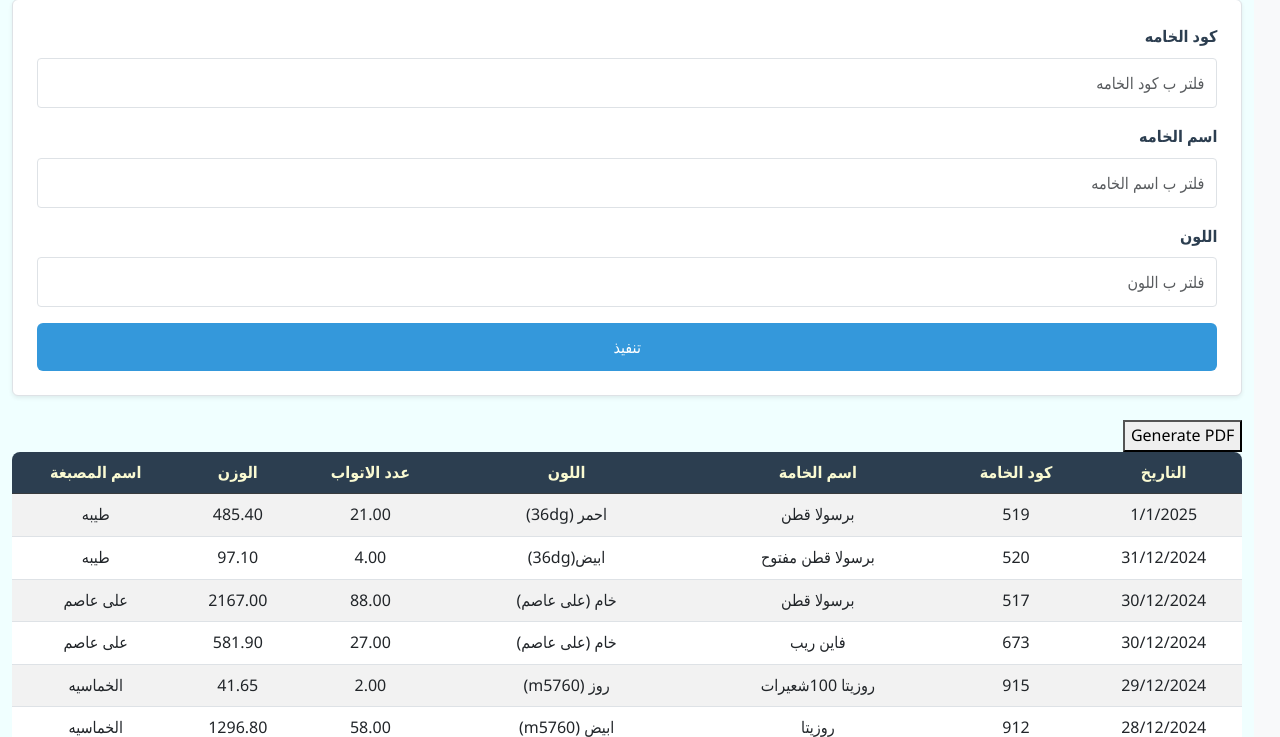
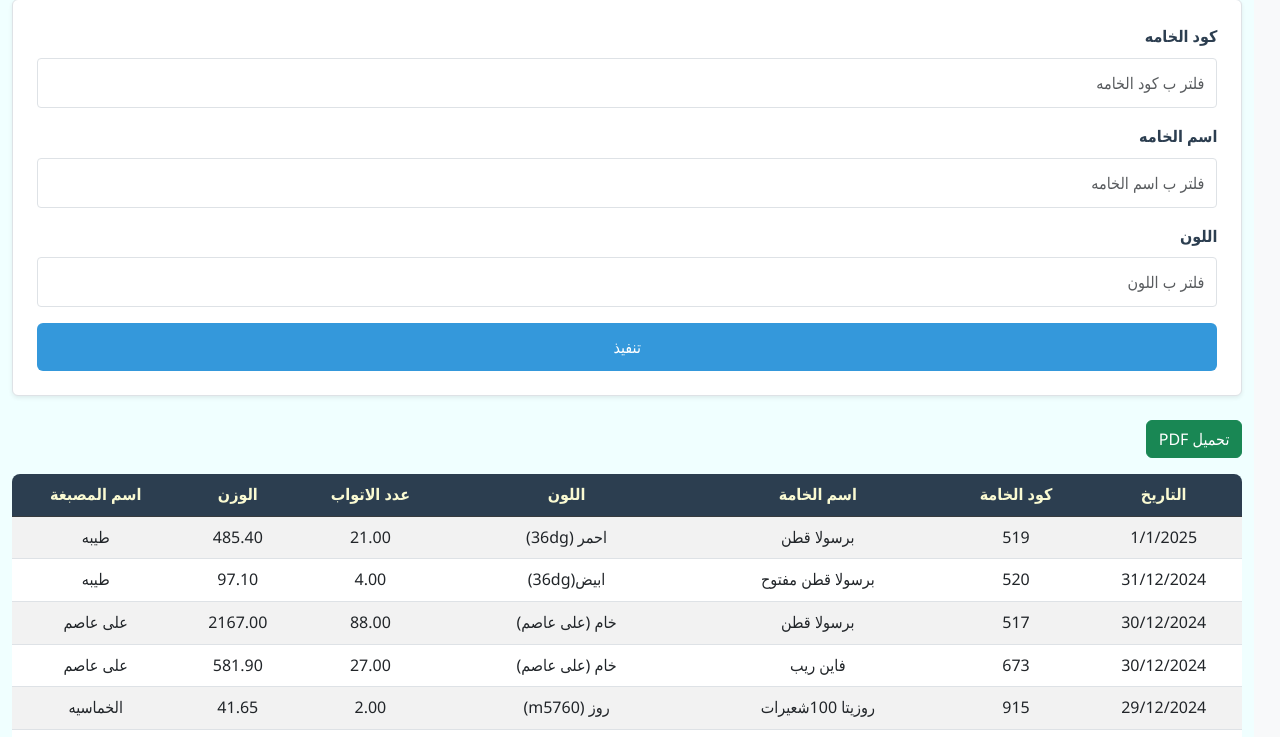
Before and after one commit to mego354/Honest, a Django app: page / in a window 1280 px wide. Shown: the part 177-914 px from the top of the page. Run offline with Django 5.2, Linux system fonts and the light colour scheme; data comes from the database, SQL or seed files in the repository.

Commit message:
PDF dL v2

```diff
--- a/cloth/templates/cloth/balance.html
+++ b/cloth/templates/cloth/balance.html
@@ -18,7 +18,7 @@
 
     <!-- Responsive Table -->
     <div class="table-responsive mb-4">
-    <button onclick="generatePDF()">Generate PDF</button>
+        <button onclick="generatePDF()" class="btn btn-success mb-3">تحميل PDF</button>
 
         <table id="data-table"  class="table table-striped">
             <thead class="table-dark">
--- a/cloth/templates/cloth/cut.html
+++ b/cloth/templates/cloth/cut.html
@@ -18,7 +18,7 @@
 
     <!-- Responsive Table -->
     <div class="table-responsive mb-4">
-        <button onclick="generatePDF()">Generate PDF</button>
+        <button onclick="generatePDF()" class="btn btn-success mb-3">تحميل PDF</button>
 
         <table id="data-table"  class="table table-striped">
             <thead class="table-dark">
--- a/cloth/templates/cloth/return.html
+++ b/cloth/templates/cloth/return.html
@@ -18,7 +18,7 @@
 
     <!-- Responsive Table -->
     <div class="table-responsive mb-4">
-        <button onclick="generatePDF()">Generate PDF</button>
+        <button onclick="generatePDF()" class="btn btn-success mb-3">تحميل PDF</button>
 
         <table id="data-table"  class="table table-striped">
             <thead class="table-dark">
--- a/cloth/templates/cloth/statistics.html
+++ b/cloth/templates/cloth/statistics.html
@@ -18,7 +18,7 @@
 
     <!-- Responsive Table -->
     <div class="table-responsive mb-4">
-        <button onclick="generatePDF()">Generate PDF</button>
+        <button onclick="generatePDF()" class="btn btn-success mb-3">تحميل PDF</button>
 
         <table id="data-table"  class="table table-striped">
             <thead class="table-dark">
--- a/core/settings.py
+++ b/core/settings.py
@@ -16,7 +16,7 @@ Hosted = True
 if Hosted:
     DEBUG = False
     ALLOWED_HOSTS = ['honestfabrics.pythonanywhere.com']
-    STATIC_URL = '/static/'
+    STATIC_URL = 'static/'
     STATIC_ROOT = '/home/honestfabrics/Honest/cloth/static'
 
 # Application definition
```
Also changed, not shown: 1 other file.
